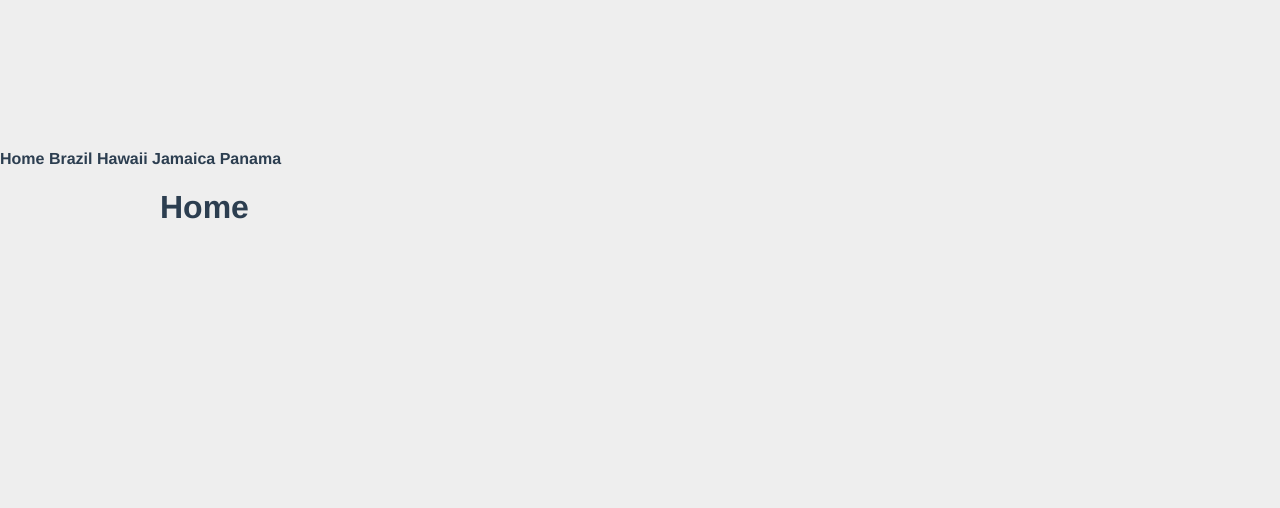
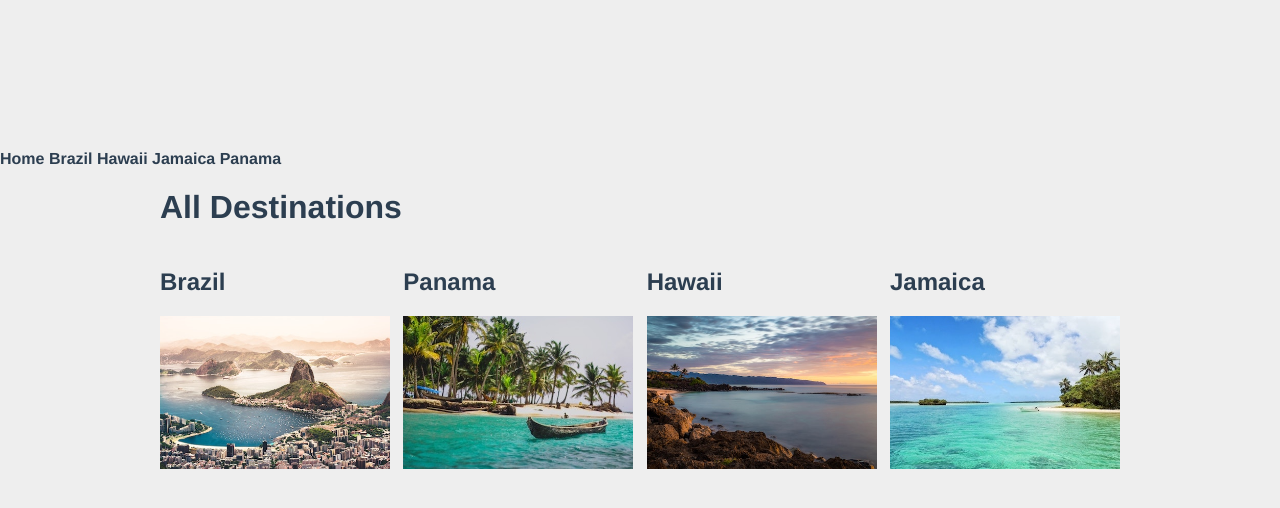
Before and after one commit to E-IckArt/vue-router-training, a Vue app: page / in a window 1280 px wide. Shown: the top 508 px of the page. Built offline with nearby package versions, Linux system fonts and the light colour scheme.

Commit message:
Add homepage content using router-link and v-for

```diff
--- a/src/views/Home.vue
+++ b/src/views/Home.vue
@@ -1,12 +1,34 @@
 <template>
   <div class="home">
-    <h1>Home</h1>
+    <h1>All Destinations</h1>
+
+    <div class="destinations">
+      <router-link
+          v-for="destination in destinations"
+          :key="destination.id"
+          :to="destination.slug"
+      >
+        <h2>{{ destination.name }}</h2>
+        <img :src="`/images/${destination.image}`" :alt="destination.name">
+      </router-link>
+    </div>
+
+
+
   </div>
 </template>
 
 <script>
+/* eslint-disable vue/multi-word-component-names */
+
+import sourceData from '@/data.json'
 export default {
-  name: "Home"
+  name: "Home",
+  data() {
+    return {
+      destinations : sourceData.destinations
+    }
+  }
 }
 </script>
 
```
